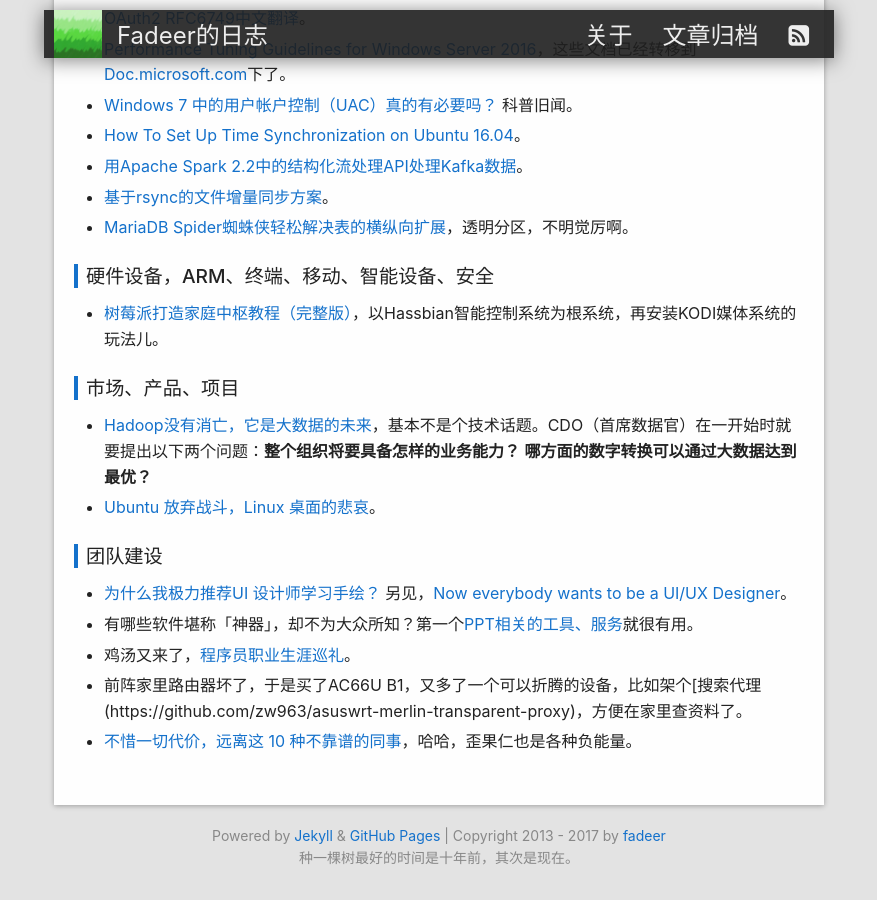
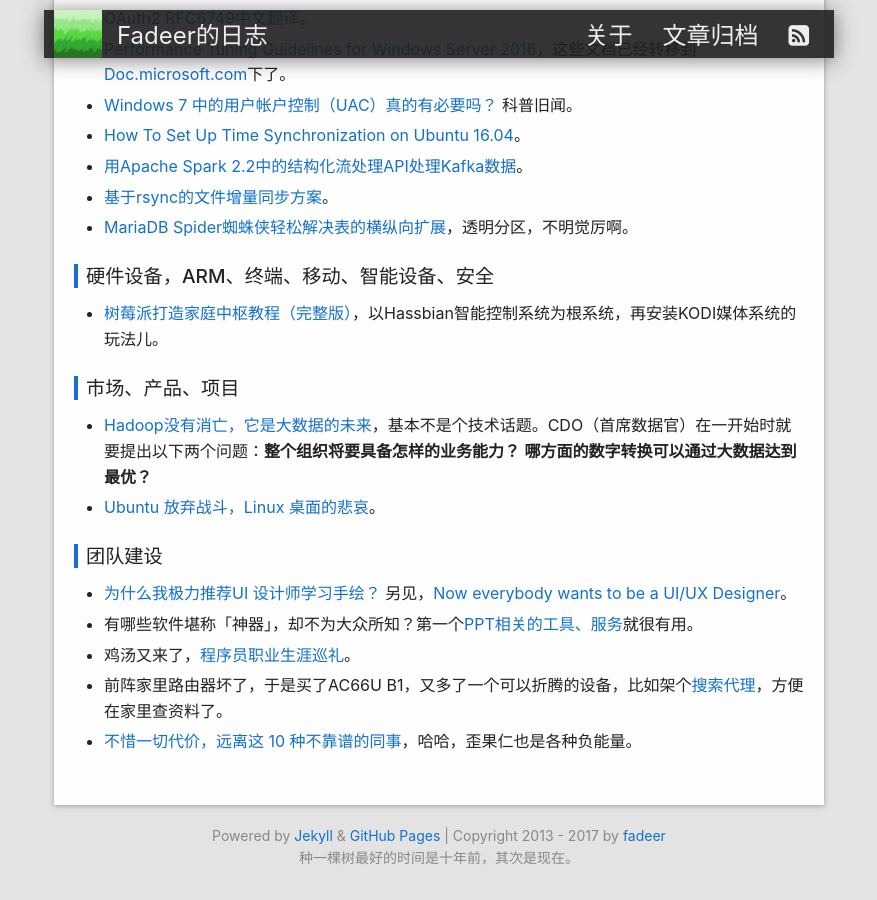
Before and after one commit to fadeer/fadeer.github.io, a Jekyll site: the page built from _posts/weekly2/2017-04-30-weekly-120.md, in a window 1280 px wide and 900 px high, scrolled down 514 px. Shown: the whole window, without its empty margins (201-1078 px from the left). Built offline with Jekyll 4.4.1, drawn with Linux system fonts in a browser that asks for light colours; some of the changed lines change nothing that is shown.

Commit message:
fix link

```diff
--- a/_posts/weekly2/2017-04-30-weekly-120.md
+++ b/_posts/weekly2/2017-04-30-weekly-120.md
@@ -43,5 +43,5 @@
 * [为什么我极力推荐UI 设计师学习手绘？](http://www.uisdc.com/why-ui-designer-learn-painting) 另见，[Now everybody wants to be a UI/UX Designer](https://uxdesign.cc/now-everybody-wants-to-be-a-ui-ux-designer-641b1582ea5d)。
 * 有哪些软件堪称「神器」，却不为大众所知？第一个[PPT相关的工具、服务](https://www.zhihu.com/question/36546814/answer/80647839)就很有用。
 * 鸡汤又来了，[程序员职业生涯巡礼](http://macshuo.com/?p=1401)。
-* 前阵家里路由器坏了，于是买了AC66U B1，又多了一个可以折腾的设备，比如架个[搜索代理(https://github.com/zw963/asuswrt-merlin-transparent-proxy)，方便在家里查资料了。
+* 前阵家里路由器坏了，于是买了AC66U B1，又多了一个可以折腾的设备，比如架个[搜索代理](https://github.com/zw963/asuswrt-merlin-transparent-proxy)，方便在家里查资料了。
 * [不惜一切代价，远离这 10 种不靠谱的同事](http://blog.jobbole.com/111020/)，哈哈，歪果仁也是各种负能量。
```
